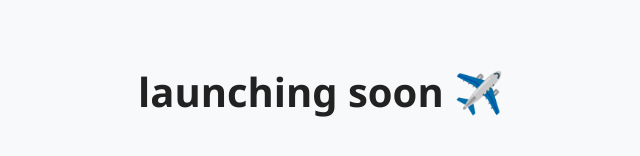
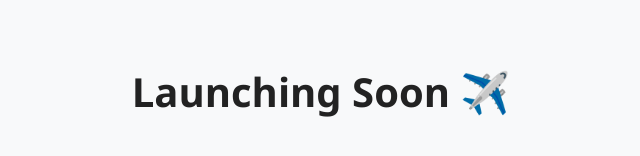
Before and after one commit to Rahulan11/Rahulan11.github.io, a plain HTML site: page index.html in a window 1280 px wide. Shown: the part 370-526 px from the top of the page, without its empty margins (319-959 px from the left). Drawn offline with Linux system fonts and the light colour scheme.

Commit message:
Update index.html

```diff
--- a/index.html
+++ b/index.html
@@ -40,6 +40,6 @@
     <div class="tagline">Your trusted travel companion is getting ready for takeoff!</div>
   </div>
 
-  <h1>launching soon ✈️</h1>
+  <h1>Launching Soon ✈️</h1>
 </body>
 </html>
```
